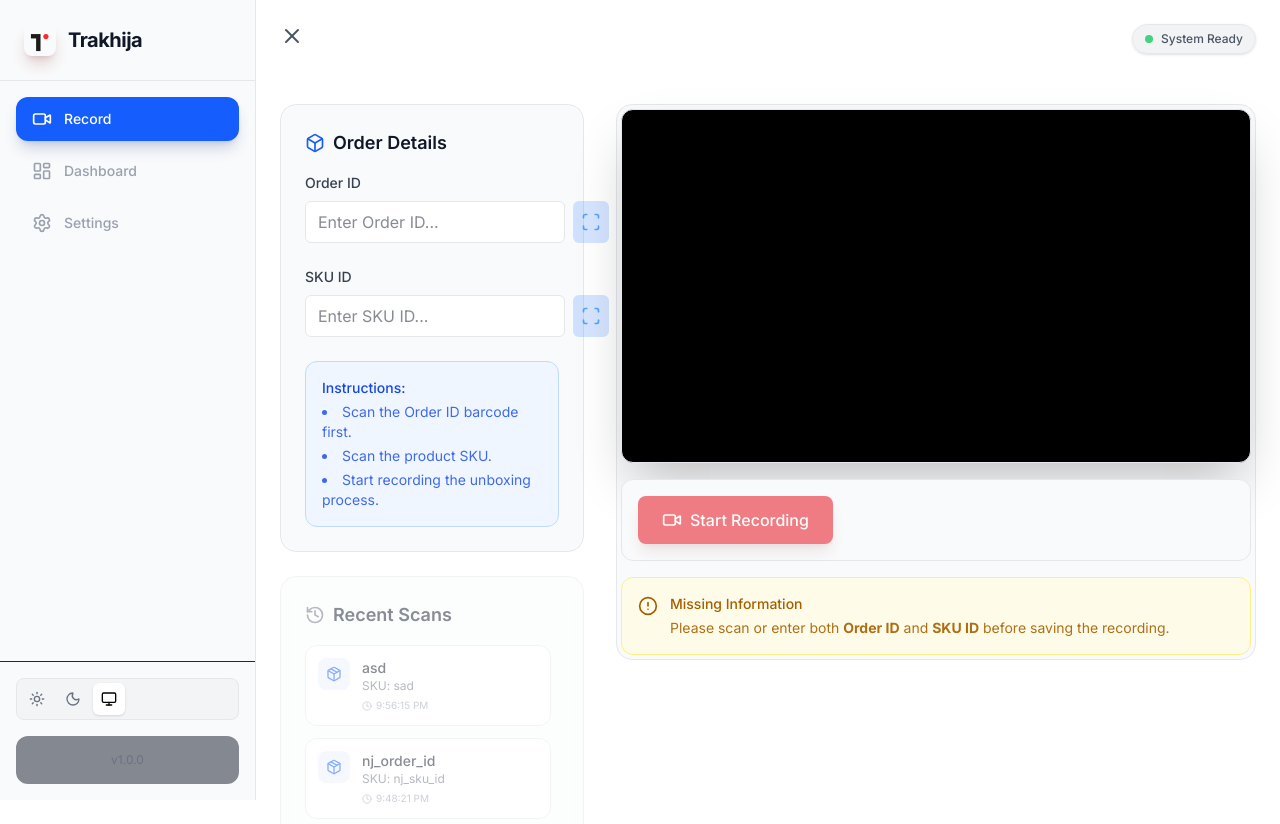
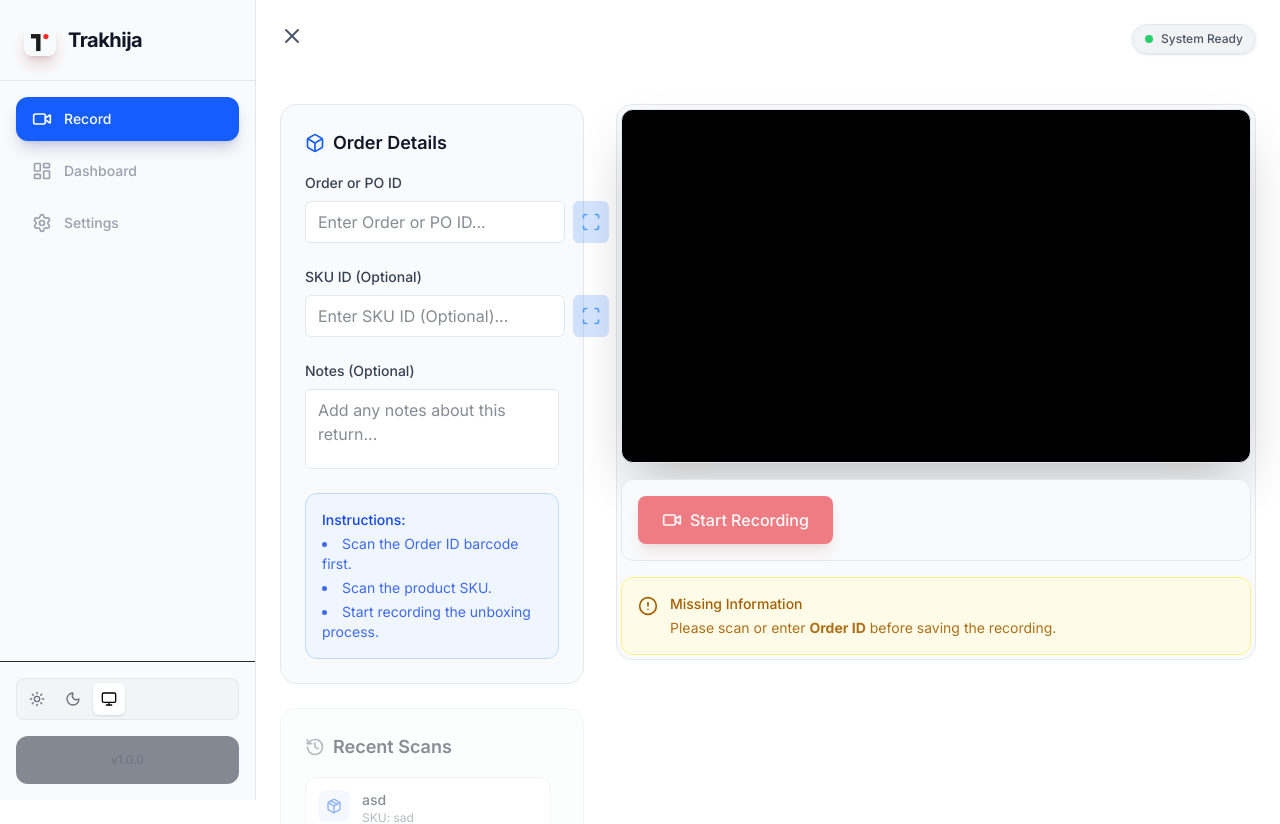
Before and after one commit to jhanitesh10/return-tracker, a Next.js app: page / in a window 1280 px wide. Shown: the top 824 px of the page. Built offline with nearby package versions, Linux system fonts and the light colour scheme; no server answers.

Commit message:
Add option for po and notes id

```diff
--- a/app/api/save-video/route.ts
+++ b/app/api/save-video/route.ts
@@ -14,14 +14,15 @@ function getFileExtension(mimeType?: string): string {
 async function saveToLocal(
   file: File,
   orderId: string,
-  skuId: string,
+  skuId: string | undefined,
   config: StorageConfig,
-  mimeType?: string
+  mimeType?: string,
+  notes?: string
 ) {
   const date = new Date().toISOString().split('T')[0];
   const baseDir = config.localPath || path.join(process.cwd(), 'recordings');
   // New structure: orderId/skuId/date
-  const uploadDir = path.join(baseDir, orderId, skuId, date);
+  const uploadDir = path.join(baseDir, orderId, skuId || 'default', date);
 
   if (!fs.existsSync(uploadDir)) {
     fs.mkdirSync(uploadDir, { recursive: true });
@@ -41,6 +42,7 @@ async function saveToLocal(
   await addRecording({
     orderId,
     skuId,
+    notes,
     date,
     timestamp,
     storageType: 'local',
@@ -52,7 +54,7 @@ async function saveToLocal(
   return { success: true, path: filePath, storage: 'local' };
 }
 
-async function saveToUrl(file: File, orderId: string, skuId: string, config: StorageConfig) {
+async function saveToUrl(file: File, orderId: string, skuId: string | undefined, config: StorageConfig, notes?: string) {
   if (!config.saveUrl) {
     throw new Error('Save URL not configured');
   }
@@ -60,7 +62,8 @@ async function saveToUrl(file: File, orderId: string, skuId: string, config: Sto
   const formData = new FormData();
   formData.append('file', file);
   formData.append('orderId', orderId);
-  formData.append('skuId', skuId);
+  if (skuId) formData.append('skuId', skuId);
+  if (notes) formData.append('notes', notes);
   formData.append('date', new Date().toISOString().split('T')[0]);
   formData.append('timestamp', Date.now().toString());
 
@@ -88,6 +91,7 @@ async function saveToUrl(file: File, orderId: string, skuId: string, config: Sto
   await addRecording({
     orderId,
     skuId,
+    notes,
     date,
     timestamp,
     storageType: 'url',
@@ -103,9 +107,10 @@ async function saveToUrl(file: File, orderId: string, skuId: string, config: Sto
 async function saveToStorj(
   file: File,
   orderId: string,
-  skuId: string,
+  skuId: string | undefined,
   config: StorageConfig,
-  mimeType?: string
+  mimeType?: string,
+  notes?: string
 ) {
   if (!config.storjAccessKey || !config.storjSecretKey || !config.storjEndpoint || !config.storjBucket) {
     throw new Error('Storj configuration incomplete');
@@ -128,7 +133,7 @@ async function saveToStorj(
   const filename = `recording_${timestamp}.${ext}`;
 
   // Create S3 key path: orderId/skuId/date/filename
-  const key = `${orderId}/${skuId}/${date}/${filename}`;
+  const key = `${orderId}/${skuId || 'default'}/${date}/${filename}`;
 
   // Convert file to buffer
   const buffer = Buffer.from(await file.arrayBuffer());
@@ -149,6 +154,7 @@ async function saveToStorj(
   await addRecording({
     orderId,
     skuId,
+    notes,
     date,
     timestamp,
     storageType: 'storj',
@@ -171,9 +177,10 @@ export async function POST(req: NextRequest) {
     const formData = await req.formData();
     const file = formData.get('file') as File;
     const orderId = formData.get('orderId') as string;
-    const skuId = formData.get('skuId') as string;
+    const skuId = formData.get('skuId') as string || undefined;
+    const notes = formData.get('notes') as string || undefined;
 
-    if (!file || !orderId || !skuId) {
+    if (!file || !orderId) {
       return NextResponse.json({ error: 'Missing required fields' }, { status: 400 });
     }
 
@@ -182,11 +189,11 @@ export async function POST(req: NextRequest) {
 
     let result;
     if (config.storageType === 'url') {
-      result = await saveToUrl(file, orderId, skuId, config);
+      result = await saveToUrl(file, orderId, skuId, config, notes);
     } else if (config.storageType === 'storj') {
-      result = await saveToStorj(file, orderId, skuId, config, mimeType || undefined);
+      result = await saveToStorj(file, orderId, skuId, config, mimeType || undefined, notes);
     } else {
-      result = await saveToLocal(file, orderId, skuId, config, mimeType || undefined);
+      result = await saveToLocal(file, orderId, skuId, config, mimeType || undefined, notes);
     }
 
     return NextResponse.json(result);
--- a/app/page.tsx
+++ b/app/page.tsx
@@ -9,7 +9,8 @@ import { cn } from '@/lib/utils';
 
 interface RecentScan {
   orderId: string;
-  skuId: string;
+  skuId?: string;
+  notes?: string;
   timestamp: number;
 }
 
@@ -36,8 +37,13 @@ function RecentScansList({ scans }: { scans: RecentScan[] }) {
                   {scan.orderId}
                 </p>
                 <p className="text-xs text-gray-500 dark:text-gray-400 truncate">
-                  SKU: {scan.skuId}
+                  {scan.skuId ? `SKU: ${scan.skuId}` : 'No SKU'}
                 </p>
+                {scan.notes && (
+                  <p className="text-xs text-gray-400 dark:text-gray-500 truncate mt-0.5 italic">
+                    {scan.notes}
+                  </p>
+                )}
                 <div className="flex items-center gap-1 mt-1 text-[10px] text-gray-400">
                   <Clock size={10} />
                   <span>{new Date(scan.timestamp).toLocaleTimeString()}</span>
@@ -54,6 +60,7 @@ function RecentScansList({ scans }: { scans: RecentScan[] }) {
 export default function Home() {
   const [orderId, setOrderId] = useState('');
   const [skuId, setSkuId] = useState('');
+  const [notes, setNotes] = useState('');
   const [recentScans, setRecentScans] = useState<RecentScan[]>([]);
 
   // Fetch recent scans from API instead of localStorage
@@ -66,6 +73,7 @@ export default function Home() {
         const scans = data.recordings.map((rec: any) => ({
           orderId: rec.orderId,
           skuId: rec.skuId,
+          notes: rec.notes,
           timestamp: rec.timestamp
         }));
         setRecentScans(scans);
@@ -86,6 +94,7 @@ export default function Home() {
     // Clear inputs after successful save
     setOrderId('');
     setSkuId('');
+    setNotes('');
   };
 
   return (
@@ -112,18 +121,28 @@ export default function Home() {
 
               <div className="space-y-6">
                 <Scanner
-                  label="Order ID"
+                  label="Order or PO ID"
                   value={orderId}
                   onChange={setOrderId}
                   onScan={setOrderId}
                 />
 
                 <Scanner
-                  label="SKU ID"
+                  label="SKU ID (Optional)"
                   value={skuId}
                   onChange={setSkuId}
                   onScan={setSkuId}
                 />
+
+                <div className="flex flex-col gap-2">
+                  <label className="text-sm font-medium text-gray-700 dark:text-gray-300">Notes (Optional)</label>
+                  <textarea
+                    value={notes}
+                    onChange={(e) => setNotes(e.target.value)}
+                    className="w-full bg-white dark:bg-gray-800 border border-gray-200 dark:border-gray-700 rounded-md px-3 py-2 text-gray-900 dark:text-white focus:outline-none focus:ring-2 focus:ring-blue-500 min-h-[80px] resize-none"
+                    placeholder="Add any notes about this return..."
+                  />
+                </div>
               </div>
 
               <div className="mt-6 p-4 bg-blue-50 dark:bg-blue-900/10 border border-blue-200 dark:border-blue-900/20 rounded-xl text-sm text-blue-700 dark:text-blue-300">
@@ -148,6 +167,7 @@ export default function Home() {
               <Recorder
                 orderId={orderId}
                 skuId={skuId}
+                notes={notes}
                 className="w-full"
                 onSaveSuccess={addRecentScan}
               />
--- a/components/Recorder.tsx
+++ b/components/Recorder.tsx
@@ -7,11 +7,12 @@ import { cn } from '@/lib/utils';
 interface RecorderProps {
   orderId: string;
   skuId: string;
+  notes?: string;
   className?: string;
   onSaveSuccess?: () => void;
 }
 
-export function Recorder({ orderId, skuId, className, onSaveSuccess }: RecorderProps) {
+export function Recorder({ orderId, skuId, notes, className, onSaveSuccess }: RecorderProps) {
   const videoRef = useRef<HTMLVideoElement>(null);
   const mediaRecorderRef = useRef<MediaRecorder | null>(null);
   const chunksRef = useRef<Blob[]>([]);
@@ -118,8 +119,8 @@ export function Recorder({ orderId, skuId, className, onSaveSuccess }: RecorderP
   };
 
   const saveRecording = async () => {
-    if (!previewUrl || !orderId || !skuId) {
-      setError('Missing Order ID or SKU ID');
+    if (!previewUrl || !orderId) {
+      setError('Missing Order ID');
       return;
     }
 
@@ -131,7 +132,8 @@ export function Recorder({ orderId, skuId, className, onSaveSuccess }: RecorderP
       const formData = new FormData();
       formData.append('file', blob);
       formData.append('orderId', orderId);
-      formData.append('skuId', skuId);
+      if (skuId) formData.append('skuId', skuId);
+      if (notes) formData.append('notes', notes);
       formData.append('mimeType', recordedMimeType);
 
       const response = await fetch('/api/save-video', {
@@ -217,7 +219,7 @@ export function Recorder({ orderId, skuId, className, onSaveSuccess }: RecorderP
             <>
               <button
                 onClick={saveRecording}
-                disabled={isSaving || !orderId || !skuId}
+                disabled={isSaving || !orderId}
                 className="flex items-center gap-2 px-6 py-3 bg-green-600 hover:bg-green-700 text-white rounded-lg font-medium transition-all disabled:opacity-50 disabled:cursor-not-allowed shadow-lg shadow-green-900/20"
               >
                 {isSaving ? <Loader2 size={20} className="animate-spin" /> : <Save size={20} />}
@@ -238,7 +240,7 @@ export function Recorder({ orderId, skuId, className, onSaveSuccess }: RecorderP
       </div>
 
       {/* Error / Warning Alert */}
-      {(error || (!orderId || !skuId)) && (
+      {(error || !orderId) && (
         <div className={cn(
           "p-4 rounded-xl border flex items-start gap-3 transition-all",
           error
@@ -253,7 +255,7 @@ export function Recorder({ orderId, skuId, className, onSaveSuccess }: RecorderP
               <>
                 <p className="font-medium">Missing Information</p>
                 <p className="opacity-90 mt-1">
-                  Please scan or enter both <strong>Order ID</strong> and <strong>SKU ID</strong> before saving the recording.
+                  Please scan or enter <strong>Order ID</strong> before saving the recording.
                 </p>
               </>
             )}
--- a/lib/metadata.ts
+++ b/lib/metadata.ts
@@ -7,7 +7,8 @@ const METADATA_BLOB_KEY = 'recordings-metadata';
 
 export interface RecordingMetadata {
   orderId: string;
-  skuId: string;
+  skuId?: string;
+  notes?: string;
   date: string; // YYYY-MM-DD
   timestamp: number;
   storageType: 'local' | 'url' | 'storj';
@@ -125,7 +126,8 @@ export async function searchRecordings(query: string): Promise<RecordingMetadata
 
   return store.recordings.filter((rec: RecordingMetadata) =>
     rec.orderId.toLowerCase().includes(lowerQuery) ||
-    rec.skuId.toLowerCase().includes(lowerQuery) ||
+    (rec.skuId || '').toLowerCase().includes(lowerQuery) ||
+    (rec.notes || '').toLowerCase().includes(lowerQuery) ||
     rec.date.includes(lowerQuery)
   );
 }
@@ -170,7 +172,7 @@ export async function getRecordingsByPath(pathSegments: string[]): Promise<{
     const skuIds = [...new Set(
       store.recordings
         .filter((r: RecordingMetadata) => r.orderId === orderId)
-        .map((r: RecordingMetadata) => r.skuId)
+        .map((r: RecordingMetadata) => r.skuId || 'default')
     )].sort();
     return { folders: skuIds, files: [] };
   }
```
